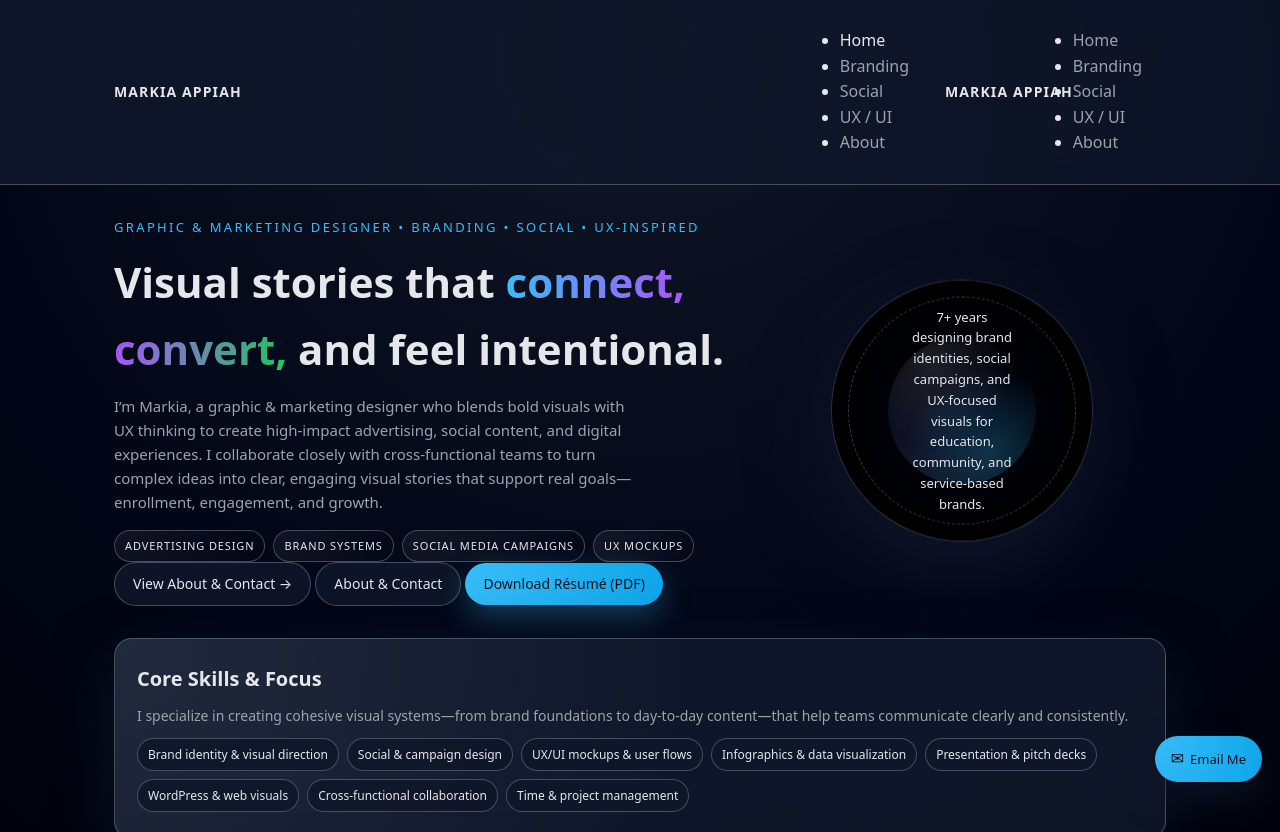
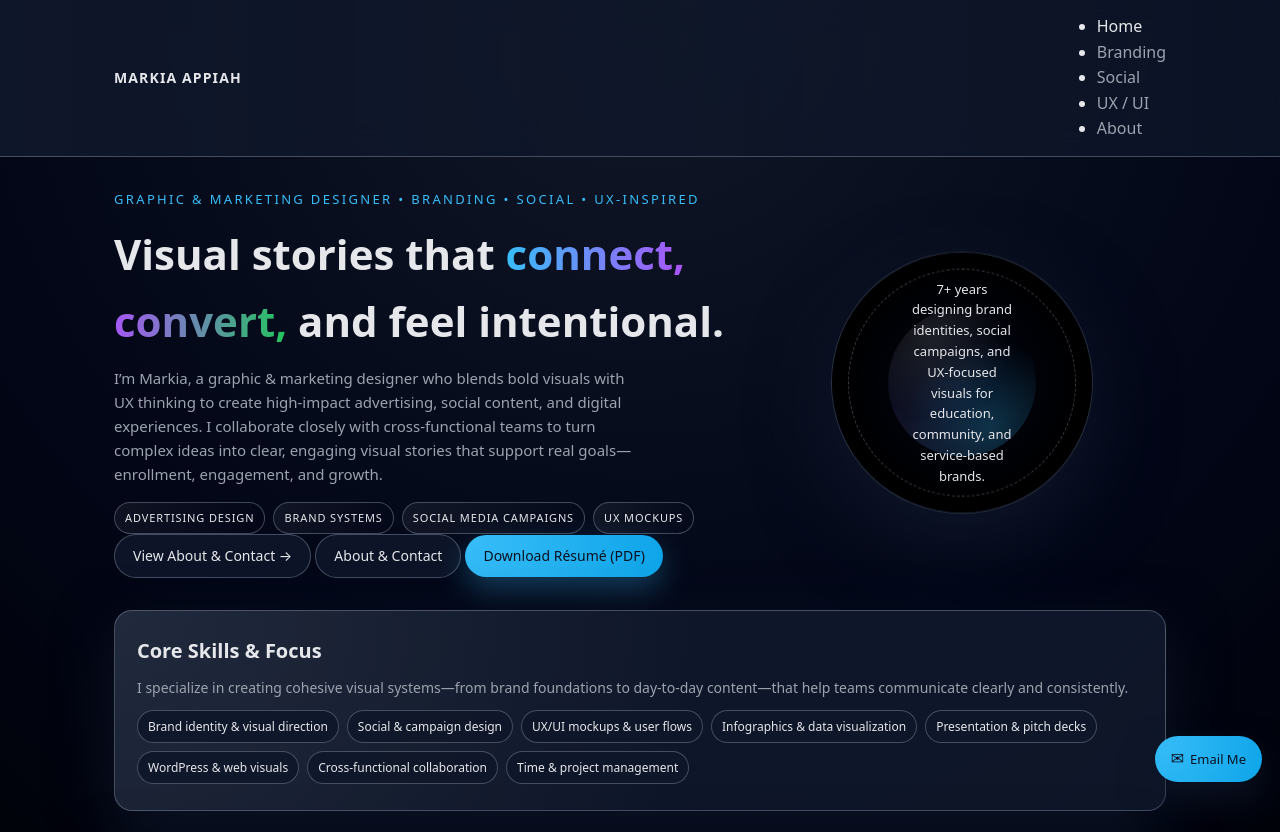
Before and after one commit to appiahmarkia/markia-portfolio, a plain HTML site: page index.html in a window 1280 px wide. Shown: the top 832 px of the page. Drawn offline with Linux system fonts and the light colour scheme.

Commit message:
Update index.html

```diff
--- a/index.html
+++ b/index.html
@@ -44,19 +44,6 @@
 <li><a href="ux.html">UX / UI</a></li>
 <li><a href="about.html">About</a></li>
     </ul>
-
-    <nav>
-  <div class="logo">MARKIA APPIAH</div>
-  <ul>
-    <li><a href="index.html">Home</a></li>
-    <li><a href="branding.html">Branding</a></li>
-    <li><a href="social.html">Social</a></li>
-    <li><a href="ux.html">UX / UI</a></li>
-    <li><a href="about.html">About</a></li>
-  </ul>
-</nav>
-
-
 
 </header>
 
```
